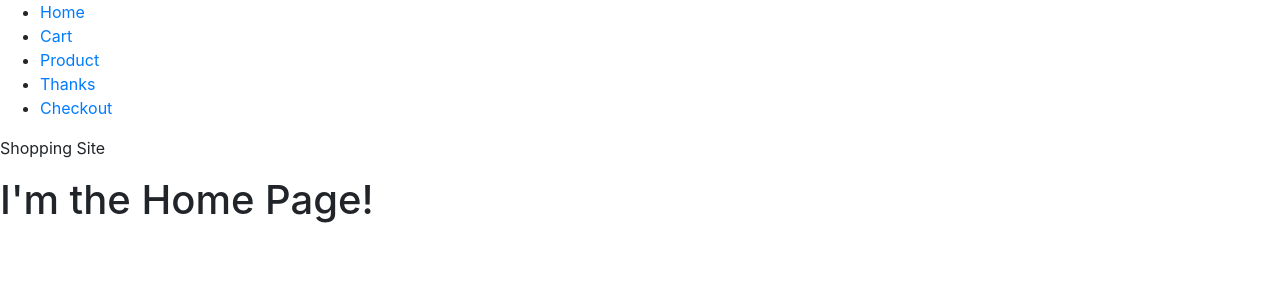
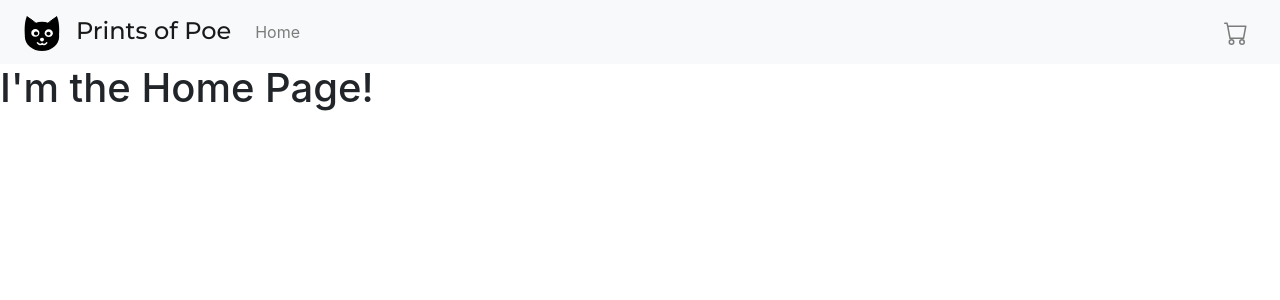
Before and after one commit to googleinterns/measurement-library, a React (Create React App) app in the folder demo/: page / in a window 1280 px wide. Shown: the top 300 px of the page. Built offline with nearby package versions, Linux system fonts and the light colour scheme.

Commit message:
Add navbar using react bootstrap

```diff
--- /dev/null
+++ b/demo/src/App.css
@@ -0,0 +1,17 @@
+.navbar-brand {
+  font-family: 'Montserrat', sans-serif;
+  font-size: x-large;
+}
+
+.shopping-cart {
+  width: 24px;
+  height: 24px;
+  fill: currentColor;
+}
+
+.cat-logo {
+  width: 36px;
+  height: 36px;
+  fill: currentColor;
+  margin-right: 1rem;
+}
--- a/demo/src/App.js
+++ b/demo/src/App.js
@@ -1,8 +1,8 @@
 import React from 'react';
-import {
-  Link,
-} from 'react-router-dom';
+import {Navbar, Nav} from 'react-bootstrap';
 import {Router} from './Router.js';
+import Logo from './logo.svg';
+import './App.css';
 
 /**
  * @return {!JSX} Wrapper component that wraps the entire site with
@@ -11,26 +11,25 @@ import {Router} from './Router.js';
 export function App() {
   return (
     <div>
-      <nav>
-        <ul>
-          <li>
-            <Link to="/">Home</Link>
-          </li>
-          <li>
-            <Link to="/cart">Cart</Link>
-          </li>
-          <li>
-            <Link to="/product/123">Product</Link>
-          </li>
-          <li>
-            <Link to="/thanks">Thanks</Link>
-          </li>
-          <li>
-            <Link to="/checkout">Checkout</Link>
-          </li>
-        </ul>
-      </nav>
-      <p>Shopping Site</p>
+      <Navbar bg="light" className="px-lg-4" variant="light">
+        <Navbar.Brand href="/">
+          <img className="cat-logo" src={Logo} />
+          Prints of Poe
+        </Navbar.Brand>
+        <Nav className="mr-auto">
+          <Nav.Link href="/">Home</Nav.Link>
+        </Nav>
+        <Nav>
+          <Nav.Link href="/cart">
+            <svg className="shopping-cart" viewBox="0 0 16 16" xmlns="http://www.w3.org/2000/svg">
+              <path
+                fillRule="evenodd"
+                // eslint-disable-next-line max-len
+                d="M0 1.5A.5.5 0 0 1 .5 1H2a.5.5 0 0 1 .485.379L2.89 3H14.5a.5.5 0 0 1 .491.592l-1.5 8A.5.5 0 0 1 13 12H4a.5.5 0 0 1-.491-.408L2.01 3.607 1.61 2H.5a.5.5 0 0 1-.5-.5zM3.102 4l1.313 7h8.17l1.313-7H3.102zM5 12a2 2 0 1 0 0 4 2 2 0 0 0 0-4zm7 0a2 2 0 1 0 0 4 2 2 0 0 0 0-4zm-7 1a1 1 0 1 0 0 2 1 1 0 0 0 0-2zm7 0a1 1 0 1 0 0 2 1 1 0 0 0 0-2z"/>
+            </svg>
+          </Nav.Link>
+        </Nav>
+      </Navbar>
       <Router/>
     </div>
   );
```
